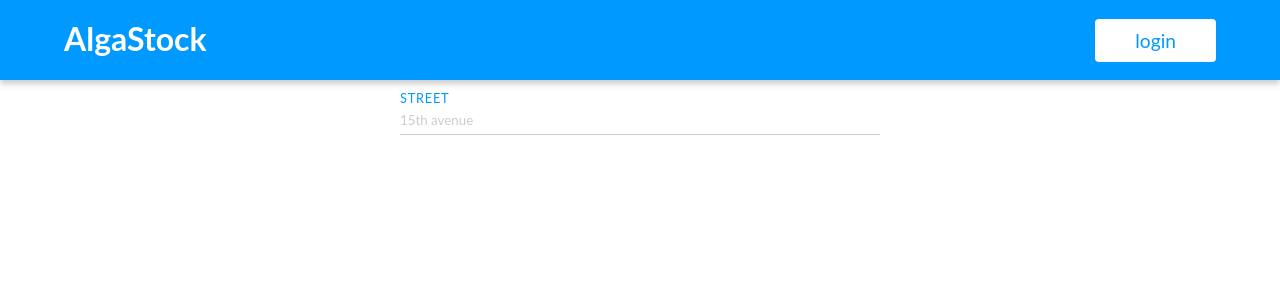
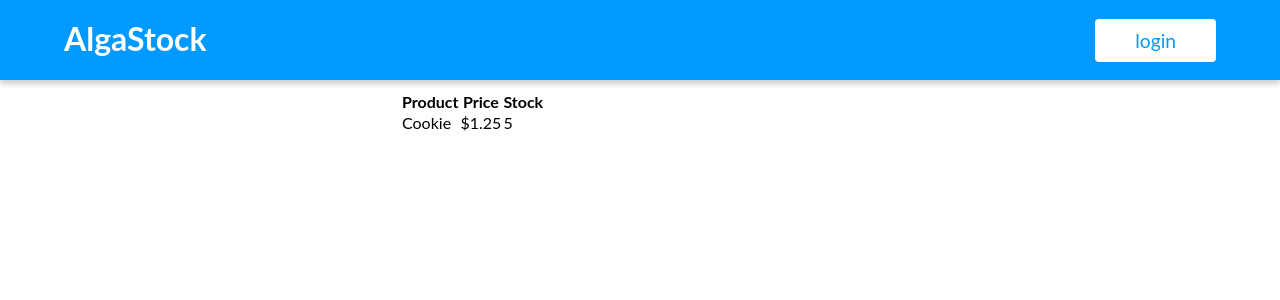
Before and after one commit to CarolinaOlivaCruz/spa-alga-works, a React (Create React App) app: page / in a window 1280 px wide. Shown: the top 300 px of the page. Built offline with nearby package versions, Linux system fonts and the light colour scheme.

Commit message:
feat: create table

```diff
--- a/src/components/App/index.tsx
+++ b/src/components/App/index.tsx
@@ -2,14 +2,14 @@ import React from "react";
 import "../../styles/globalStyles";
 import { Header } from "../Header";
 import { Container } from "../shared/Container";
-import { Input } from "../shared/Input";
+import { Table } from "../shared/Table";
 
 export const App = () => {
   return (
     <div>
       <Header />
       <Container>
-        <Input label="street" placeholder="15th avenue" />
+      <Table />
       </Container>
     </div>
   );
--- /dev/null
+++ b/src/components/shared/Table/index.tsx
@@ -0,0 +1,22 @@
+import { TableStyled } from "./styles";
+
+export const Table = () => {
+  return (
+    <TableStyled>
+      <thead>
+        <tr>
+            <th>Product</th>
+            <th>Price</th>
+            <th>Stock</th>
+        </tr>
+      </thead>
+      <tbody>
+        <tr>
+           <td>Cookie</td>
+           <td>$1.25</td>
+           <td>5</td>
+        </tr>
+      </tbody>
+    </TableStyled>
+  );
+};
--- /dev/null
+++ b/src/components/shared/Table/styles.ts
@@ -0,0 +1,3 @@
+import styled from "styled-components";
+
+export const TableStyled = styled.table``
```
